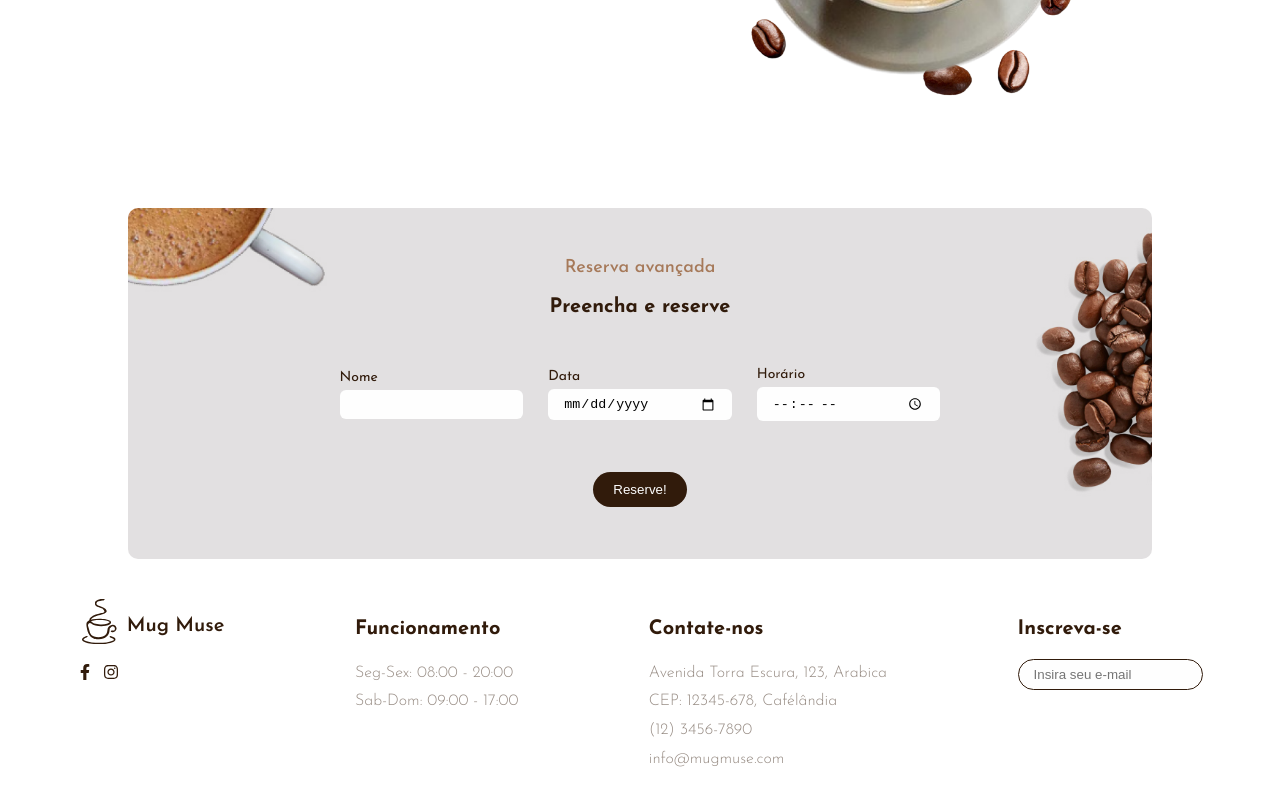
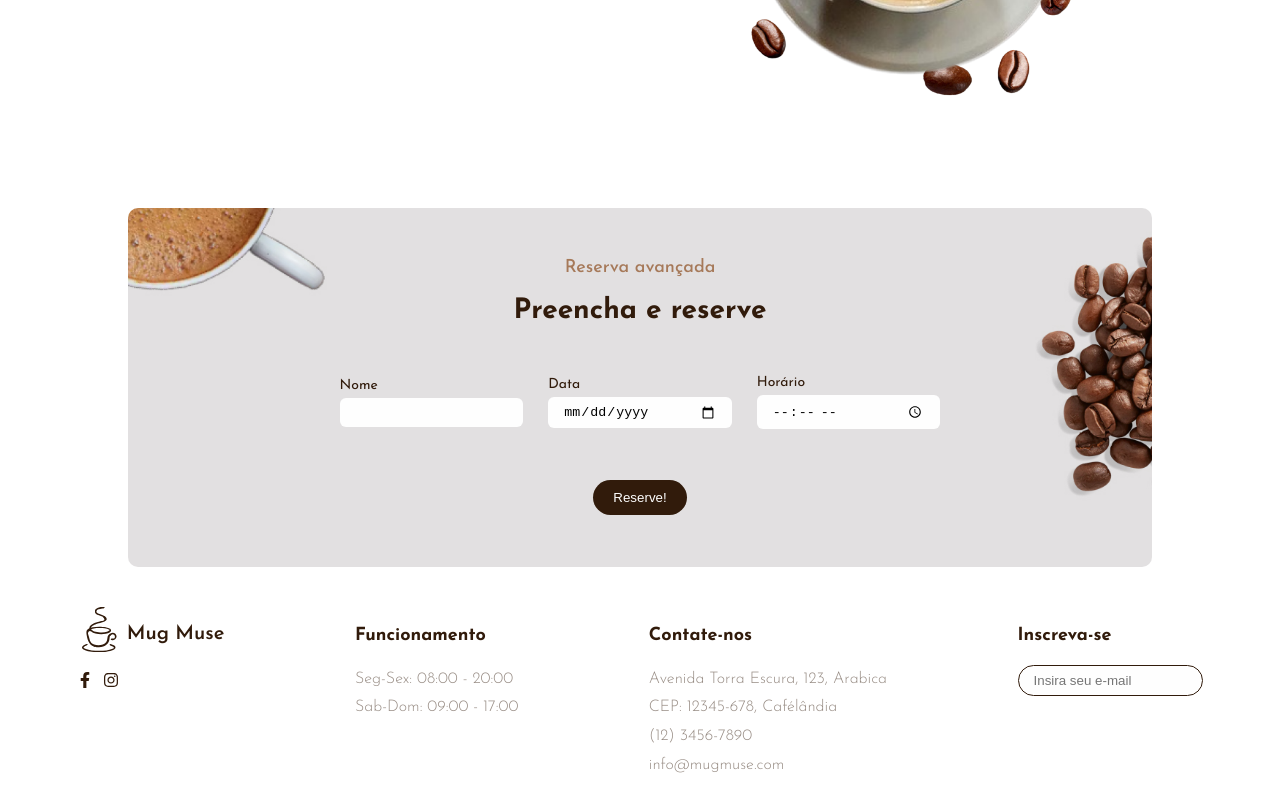
Before and after one commit to ArthurForti/MugMuse-Ecommerce, a React (Vite) app: page / in a window 1280 px wide. Shown: the part 401-1201 px from the top of the page. Built offline with nearby package versions, Linux system fonts and the light colour scheme; some icons are missing.

Commit message:
fix: Ajustes de fontes e quebras de linha

```diff
--- a/src/components/Footer/_footer.scss
+++ b/src/components/Footer/_footer.scss
@@ -3,6 +3,7 @@
     justify-content: space-between;
     align-items: flex-start;
     @include headerFooterMargin;
+    gap: 15px;
 
     &__main {
         display: flex;
@@ -14,9 +15,23 @@
         }
     }
 
-    &__contact {
+    &__opening {
         h2 {
             @include titleSection;
+            font-size: 18px;
+        }
+
+        span {
+            @include footerItems;
+        }
+    }
+
+    &__contact {
+        white-space: nowrap;
+        h2 {
+            @include titleSection;
+            font-size: 18px;
+
         }
 
         address {
@@ -24,19 +39,11 @@
         }
     }
 
-    &__opening {
+    &__subscribe {
+        white-space: nowrap;
         h2 {
             @include titleSection;
-        }
-
-        span {
-            @include footerItems;
-        }
-    }
-
-    &__subscribe {
-        h2 {
-            @include titleSection;
+            font-size: 18px;
         }
         input {
             @include softInput;
--- a/src/components/Hero/hero.scss
+++ b/src/components/Hero/hero.scss
@@ -7,7 +7,6 @@
     &__content {
         h2 {
             @include titleSection;
-            font-size: 26px;
         }
         p {
             max-width: 80%;
--- a/src/styles/_mixins.scss
+++ b/src/styles/_mixins.scss
@@ -23,7 +23,7 @@
 }
 
 @mixin titleSection {
-    font-size: 20px;
+    font-size: 28px;
     font-weight: 700;
     margin-block: 20px;
 }
```
